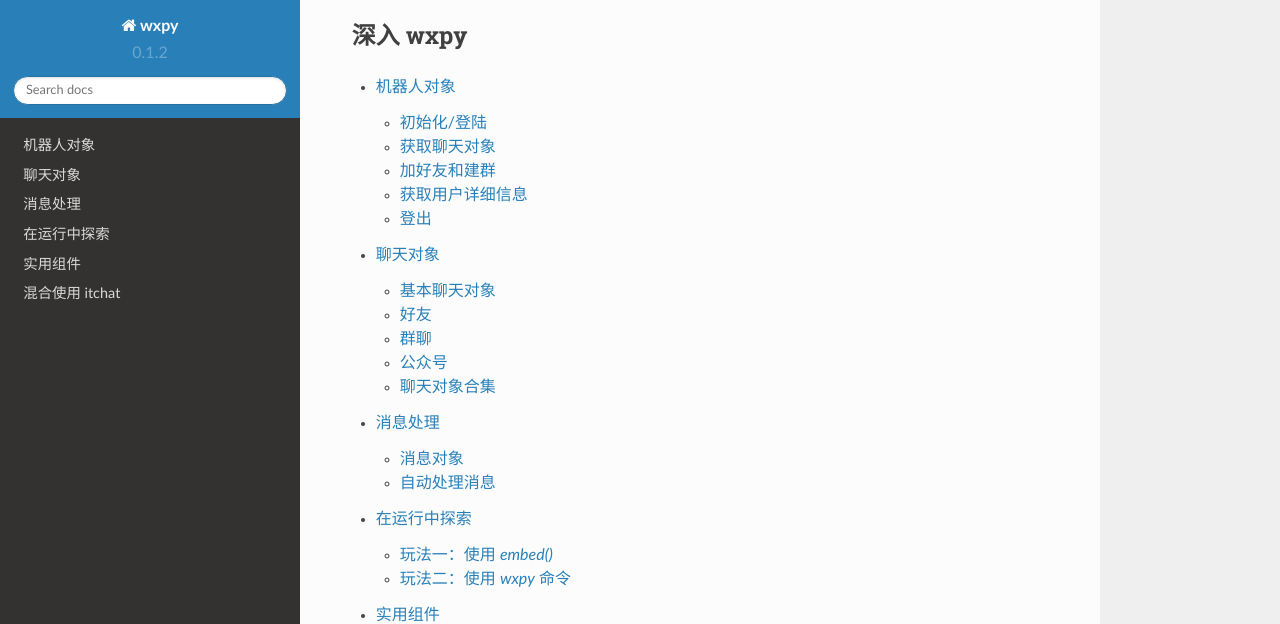
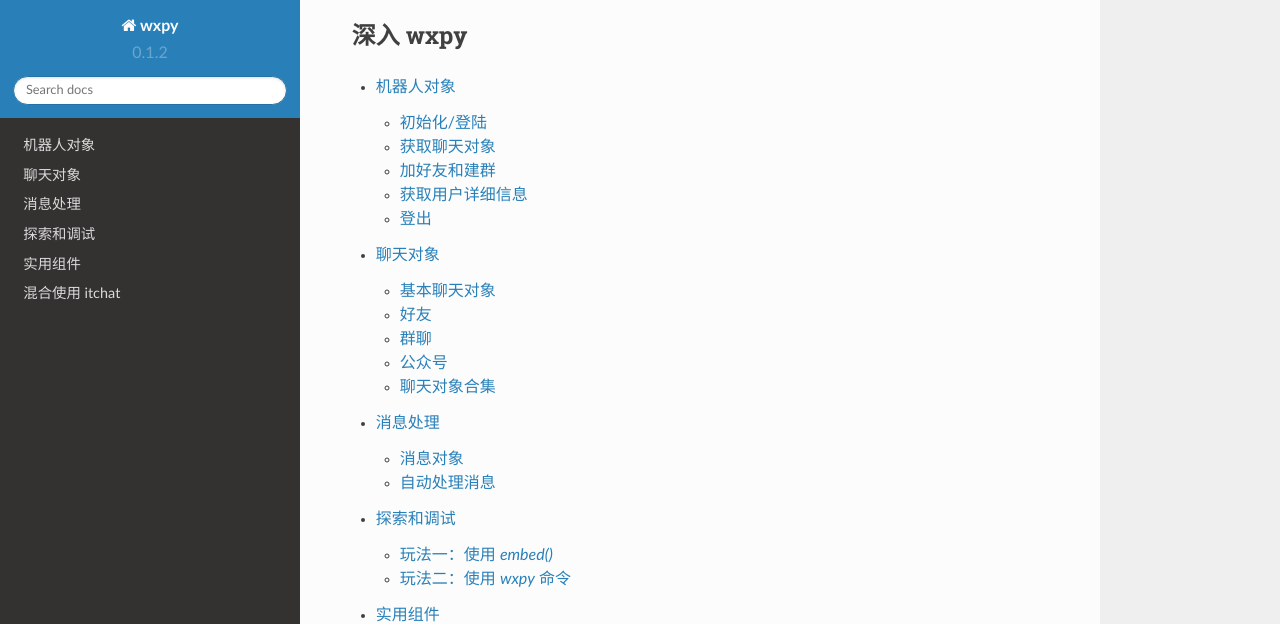
Before and after one commit to youfou/wxpy, a Sphinx documentation site: the page built from docs/index.rst, in a window 1280 px wide and 900 px high, scrolled down 1977 px. Shown: the top 624 px of the window. Built offline with Sphinx 7.4.7 and the Read the Docs theme 2.0.0, drawn with Linux system fonts in a browser that asks for light colours.

Commit message:
Wording tweaks

```diff
--- a/docs/api/console.rst
+++ b/docs/api/console.rst
@@ -1,9 +1,9 @@
-在运行中探索
+探索和调试
 ==============================
 
 ..  module:: wxpy
 
-想要做点小试验，调试代码，或是探索 wxpy 的功能特性？反复修改和运行确实太麻烦。
+想要做点小试验，调试代码，或是探索 wxpy 的功能特性？反复修改和运行太麻烦。
 
 试试下面两种玩法，告别涂涂改改的摸索方式。
 
@@ -11,15 +11,15 @@
 玩法一：使用 `embed()`
 ------------------------------
 
-..  note:: 适用于在现有的代码中进行探索
+..  note:: 适用于在现有的代码中进行探索和调试
 
-只需将 :any:`embed()` 放在代码中的任何位置。运行后，你就可以从那儿开始探索。
+只需将 :any:`embed()` 放在代码中的任何位置。运行后，就可以从那儿开始探索和调试。
 
 例如，初始化一个机器人，然后看看它能做些什么::
 
     from wxpy import *
     robot = Robot()
-    embed() # 开始探索
+    embed() # 开始探索调试
 
     >>> robot
     # Out[1]: <Robot: 游否>
@@ -34,7 +34,7 @@
 
 ..  highlight:: shell
 
-..  note:: 适用于在命令行中临时写几行
+..  note:: 适用于在命令行中边写边探索
 
 有时候想要简单写几行，而不想创建脚本，可以使用 `wxpy` 命令行工具快速完成。
 
```
